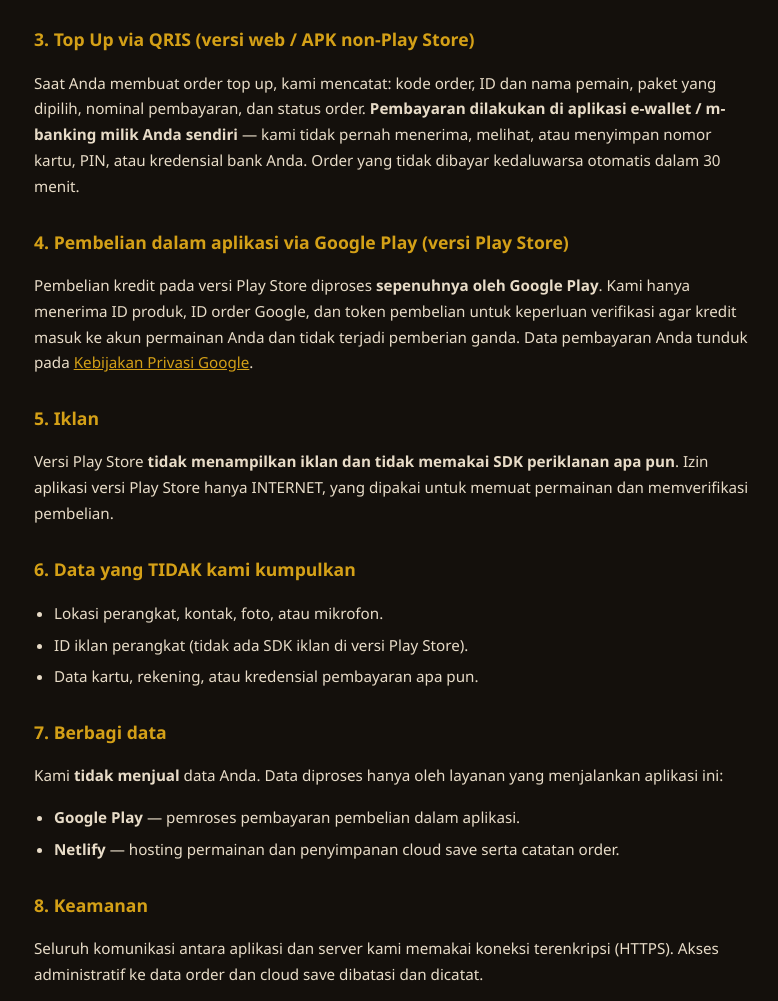
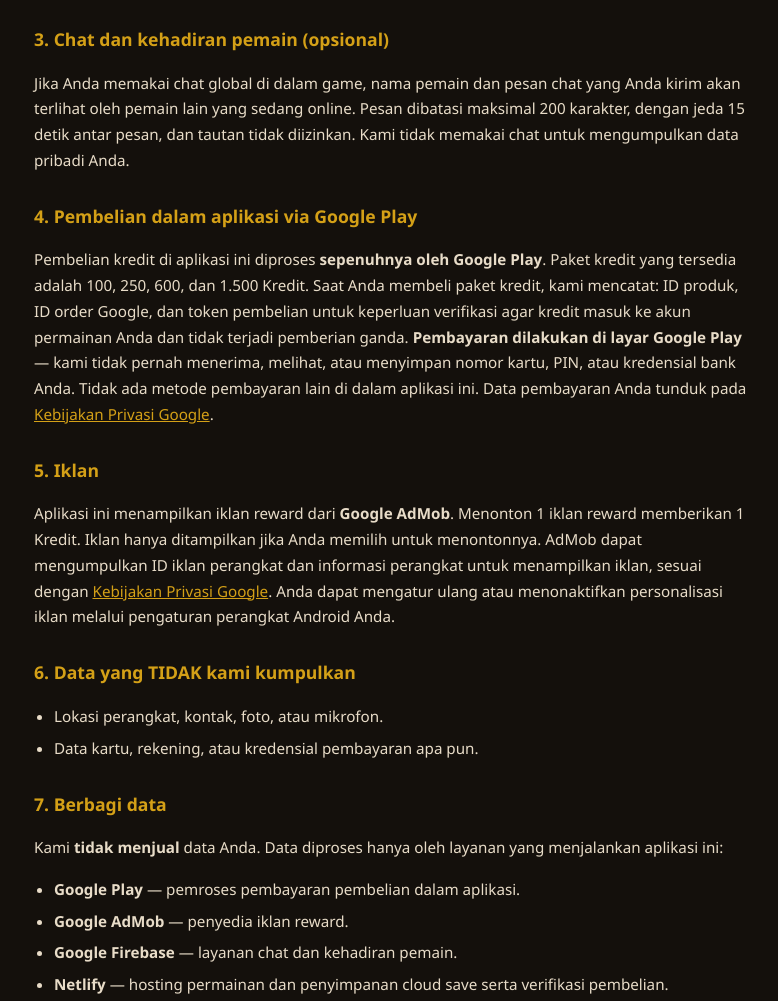
Before and after one commit to Vyoker/extinct-survival, a website: page privacy.html in a window 1280 px wide. Shown: the part 579-1580 px from the top of the page, without its empty margins (246-1024 px from the left). Drawn offline with Linux system fonts and the light colour scheme.

Commit message:
Update v0.7.6 : perbarui kebijakan privasi Play Store

```diff
--- a/privacy.html
+++ b/privacy.html
@@ -25,12 +25,12 @@
 <div class="wrap">
   <header>
     <h1>Kebijakan Privasi — Extinct Survival</h1>
-    <div class="sub">Terakhir diperbarui: 22 Oktober 2026 · Pengembang: VyokerDEV</div>
+    <div class="sub">Terakhir diperbarui: 21 November 2026 · Pengembang: VyokerDEV</div>
   </header>
 
   <p>Extinct Survival adalah game survival RPG yang dikembangkan oleh <strong>VyokerDEV</strong>.
   Kebijakan ini menjelaskan data apa yang kami kumpulkan, mengapa, dan bagaimana data tersebut dilindungi
-  saat Anda memainkan Extinct Survival versi web maupun versi aplikasi Android (Google Play).</p>
+  saat Anda memainkan Extinct Survival versi aplikasi Android (Google Play).</p>
 
   <h2>1. Data yang tersimpan di perangkat Anda</h2>
   <p>Progres permainan (level, inventaris, misi, pengaturan) disimpan secara lokal di perangkat Anda.
@@ -42,26 +42,32 @@
   memakai <strong>kode rahasia 16 karakter yang Anda buat sendiri</strong>; tanpa kode tersebut, tidak ada yang bisa
   membuka data simpanan Anda, termasuk kami. Ukuran data dibatasi maksimal 512 KB per simpanan.</p>
 
-  <h2>3. Top Up via QRIS (versi web / APK non-Play Store)</h2>
-  <p>Saat Anda membuat order top up, kami mencatat: kode order, ID dan nama pemain, paket yang dipilih,
-  nominal pembayaran, dan status order. <strong>Pembayaran dilakukan di aplikasi e-wallet / m-banking milik Anda
-  sendiri</strong> — kami tidak pernah menerima, melihat, atau menyimpan nomor kartu, PIN, atau kredensial bank Anda.
-  Order yang tidak dibayar kedaluwarsa otomatis dalam 30 menit.</p>
+  <h2>3. Chat dan kehadiran pemain (opsional)</h2>
+  <p>Jika Anda memakai chat global di dalam game, nama pemain dan pesan chat yang Anda kirim akan terlihat
+  oleh pemain lain yang sedang online. Pesan dibatasi maksimal 200 karakter, dengan jeda 15 detik antar pesan,
+  dan tautan tidak diizinkan. Kami tidak memakai chat untuk mengumpulkan data pribadi Anda.</p>
 
-  <h2>4. Pembelian dalam aplikasi via Google Play (versi Play Store)</h2>
-  <p>Pembelian kredit pada versi Play Store diproses <strong>sepenuhnya oleh Google Play</strong>.
-  Kami hanya menerima ID produk, ID order Google, dan token pembelian untuk keperluan verifikasi agar kredit
-  masuk ke akun permainan Anda dan tidak terjadi pemberian ganda. Data pembayaran Anda tunduk pada
+  <h2>4. Pembelian dalam aplikasi via Google Play</h2>
+  <p>Pembelian kredit di aplikasi ini diproses <strong>sepenuhnya oleh Google Play</strong>.
+  Paket kredit yang tersedia adalah 100, 250, 600, dan 1.500 Kredit.
+  Saat Anda membeli paket kredit, kami mencatat: ID produk, ID order Google, dan token pembelian untuk
+  keperluan verifikasi agar kredit masuk ke akun permainan Anda dan tidak terjadi pemberian ganda.
+  <strong>Pembayaran dilakukan di layar Google Play</strong> — kami tidak pernah menerima, melihat, atau
+  menyimpan nomor kartu, PIN, atau kredensial bank Anda. Tidak ada metode pembayaran lain di dalam
+  aplikasi ini. Data pembayaran Anda tunduk pada
   <a href="https://policies.google.com/privacy" target="_blank" rel="noopener">Kebijakan Privasi Google</a>.</p>
 
   <h2>5. Iklan</h2>
-  <p>Versi Play Store <strong>tidak menampilkan iklan dan tidak memakai SDK periklanan apa pun</strong>.
-  Izin aplikasi versi Play Store hanya INTERNET, yang dipakai untuk memuat permainan dan memverifikasi pembelian.</p>
+  <p>Aplikasi ini menampilkan iklan reward dari <strong>Google AdMob</strong>. Menonton 1 iklan reward
+  memberikan 1 Kredit. Iklan hanya ditampilkan jika Anda memilih untuk menontonnya.
+  AdMob dapat mengumpulkan ID iklan perangkat dan informasi perangkat untuk menampilkan iklan,
+  sesuai dengan
+  <a href="https://policies.google.com/privacy" target="_blank" rel="noopener">Kebijakan Privasi Google</a>.
+  Anda dapat mengatur ulang atau menonaktifkan personalisasi iklan melalui pengaturan perangkat Android Anda.</p>
 
   <h2>6. Data yang TIDAK kami kumpulkan</h2>
   <ul>
     <li>Lokasi perangkat, kontak, foto, atau mikrofon.</li>
-    <li>ID iklan perangkat (tidak ada SDK iklan di versi Play Store).</li>
     <li>Data kartu, rekening, atau kredensial pembayaran apa pun.</li>
   </ul>
 
@@ -69,7 +75,9 @@
   <p>Kami <strong>tidak menjual</strong> data Anda. Data diproses hanya oleh layanan yang menjalankan aplikasi ini:</p>
   <ul>
     <li><strong>Google Play</strong> — pemroses pembayaran pembelian dalam aplikasi.</li>
-    <li><strong>Netlify</strong> — hosting permainan dan penyimpanan cloud save serta catatan order.</li>
+    <li><strong>Google AdMob</strong> — penyedia iklan reward.</li>
+    <li><strong>Google Firebase</strong> — layanan chat dan kehadiran pemain.</li>
+    <li><strong>Netlify</strong> — hosting permainan dan penyimpanan cloud save serta verifikasi pembelian.</li>
   </ul>
 
   <h2>8. Keamanan</h2>
@@ -78,7 +86,7 @@
 
   <h2>9. Hak Anda</h2>
   <div class="card">
-    <p style="margin:0">Anda dapat meminta <strong>penghapusan</strong> data cloud save atau catatan order top up Anda
+    <p style="margin:0">Anda dapat meminta <strong>penghapusan</strong> data cloud save atau catatan pembelian Anda
     kapan pun dengan menghubungi kami (lihat Kontak di bawah) disertai kode rahasia cloud save atau kode order Anda.
     Menghapus aplikasi akan menghapus data lokal di perangkat, tetapi tidak menghapus cloud save yang pernah diunggah —
     gunakan permintaan penghapusan untuk itu.</p>
```
